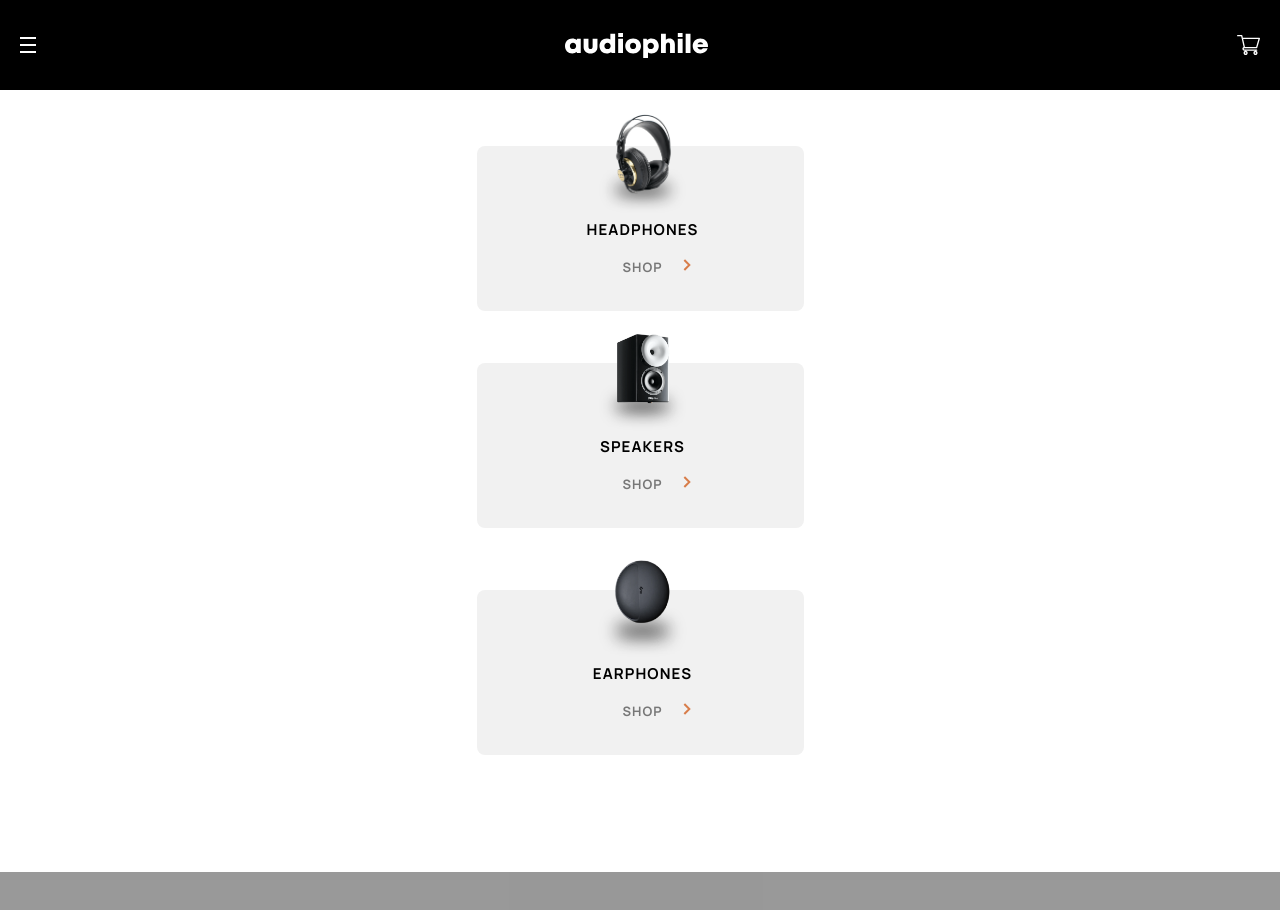
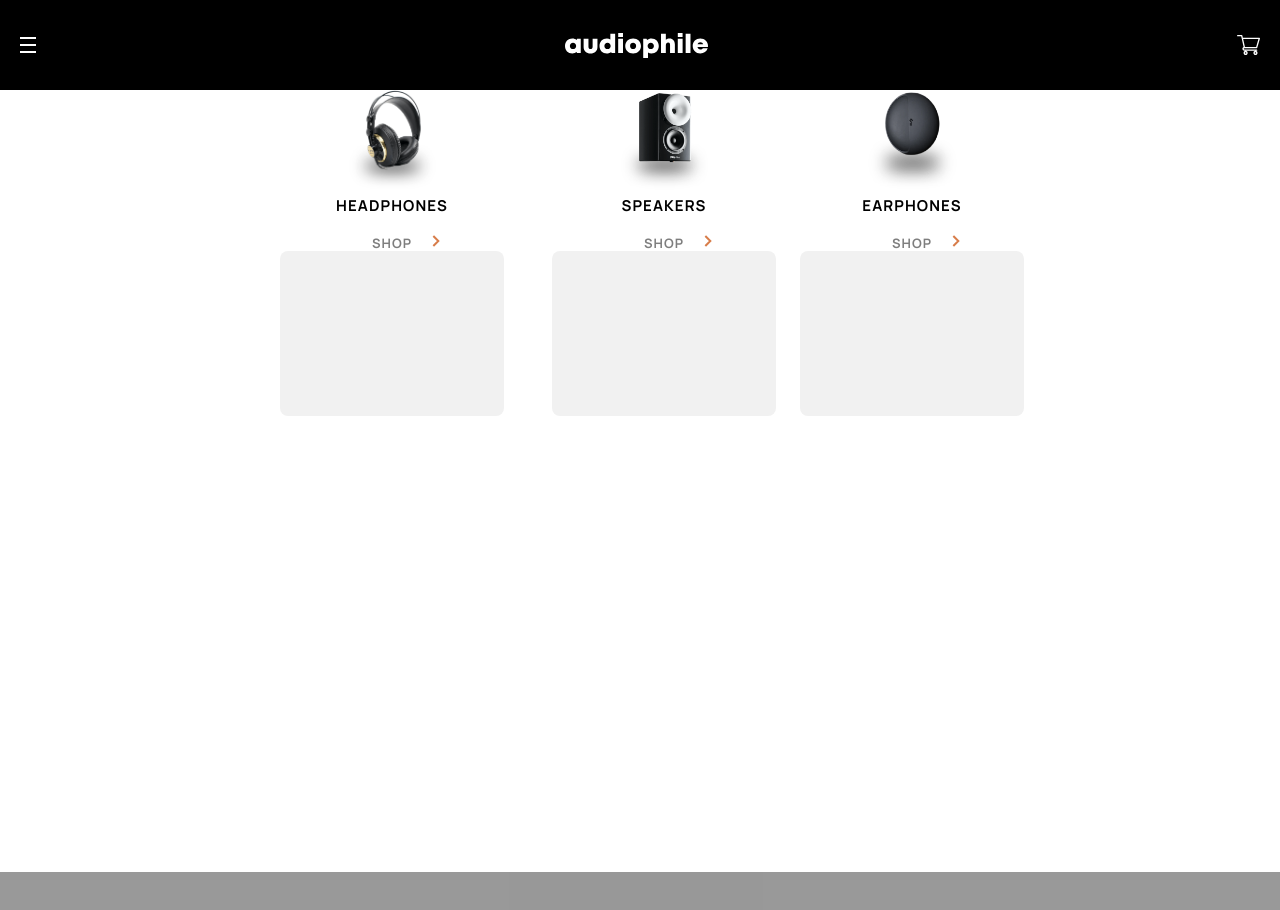
Before and after one commit to harrisonJones12/audiophile-ecommerce, a React (Create React App) app: page / in a window 1280 px wide. Shown: the top 910 px of the page. Built offline with nearby package versions, Linux system fonts and the light colour scheme.

Commit message:
WIP Adding tablet styles

```diff
--- a/src/components/ProductsList/ProductsList.scss
+++ b/src/components/ProductsList/ProductsList.scss
@@ -89,3 +89,24 @@
   text-align: center;
   letter-spacing: 1.07143px;
 }
+
+@media (min-width: 768px) {
+  .products-container {
+    .earphones-middle-wrapper,
+    .headphones-middle-wrapper,
+    .speakers-middle-wrapper {
+      position: relative;
+      left: 0;
+    }
+    display: flex;
+    flex-direction: row;
+    width: 768px;
+
+    .earphones-outer-wrapper {
+      margin: 0;
+    }
+    .headphones-outer-wrapper {
+      margin-top: 0;
+    }
+  }
+}
```
